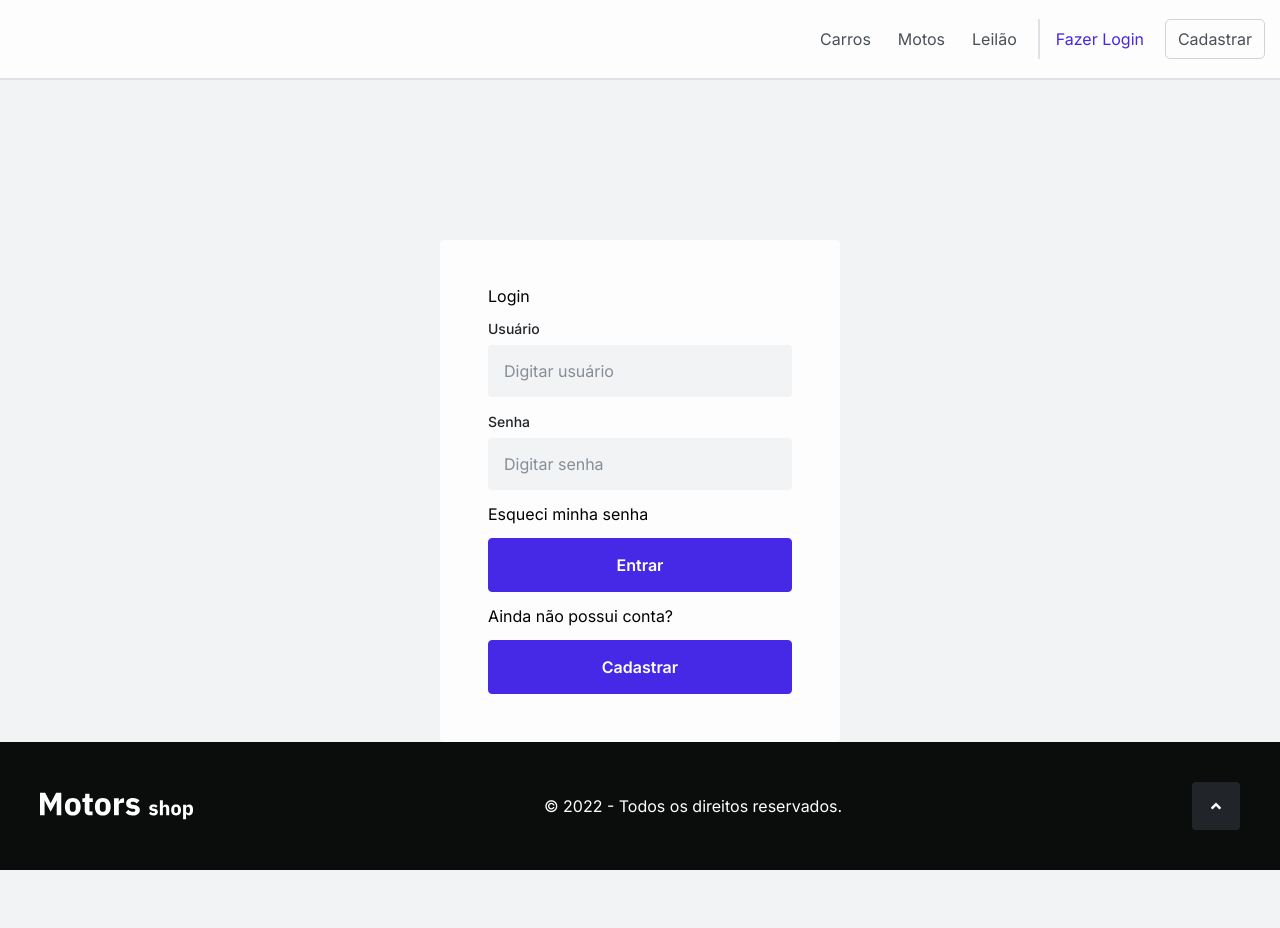
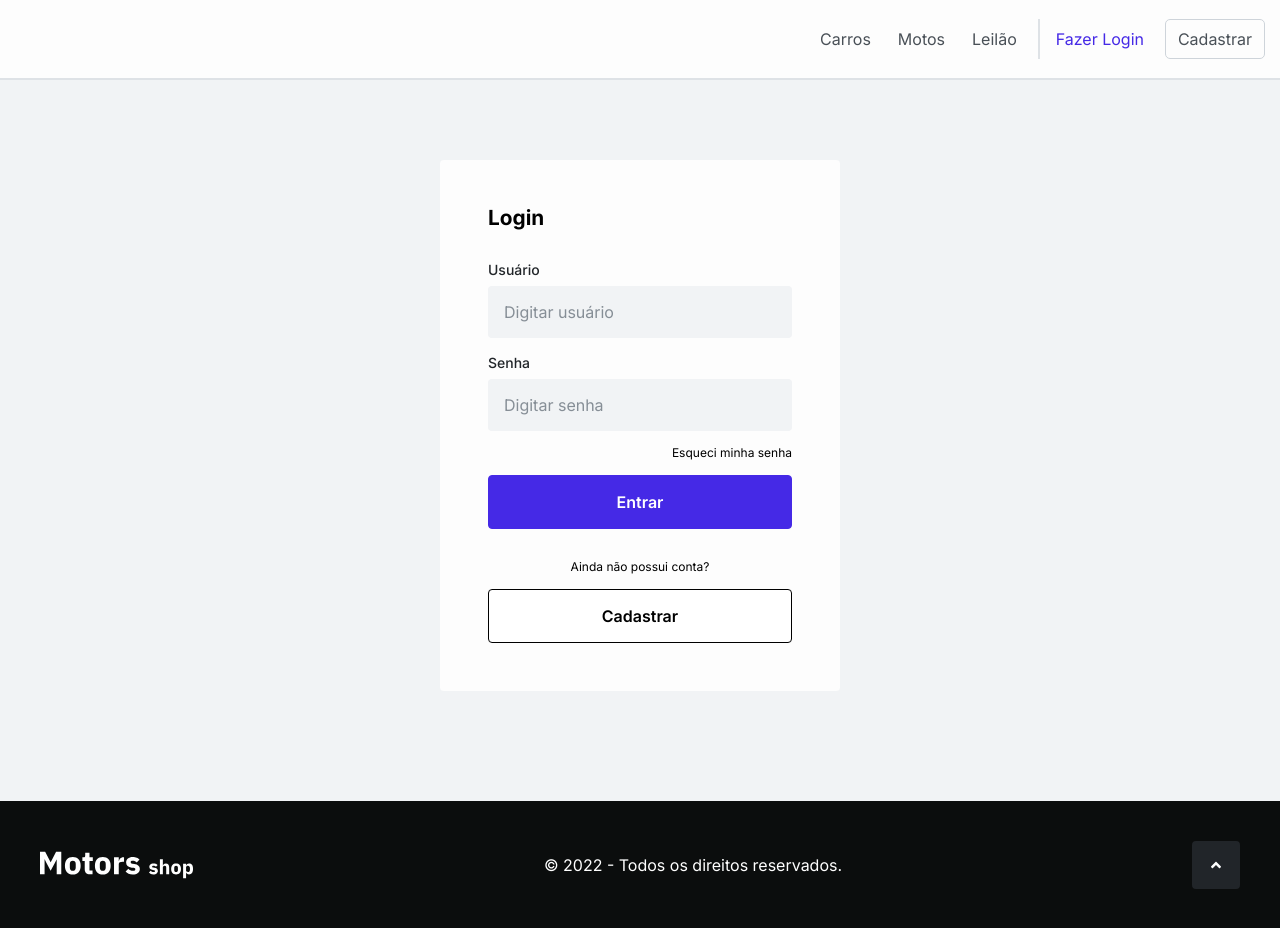
Before and after one commit to motor-shop/motor-shop_front-end, a React (Create React App) app: page /login in a window 1280 px wide. Before the commit the page ends 870 px from the top, so only its background shows below. Built offline with nearby package versions, Linux system fonts and the light colour scheme.

Commit message:
feat: login

```diff
--- a/src/pages/Login/index.tsx
+++ b/src/pages/Login/index.tsx
@@ -12,7 +12,7 @@ const Login = () => {
       <Header />
       <FormContainer>
         <form action="submit">
-          <label>Login</label>
+          <label className="titleForm">Login</label>
           <Input
             placeholder="Digitar usuário"
             label="Usuário"
@@ -29,8 +29,10 @@ const Login = () => {
           />
           <p>Esqueci minha senha</p>
           <Button type="submit">Entrar</Button>
-          <p>Ainda não possui conta?</p>
-          <Button type="submit">Cadastrar</Button>
+          <div className="newUser">
+            <p>Ainda não possui conta?</p>
+            <Button type="submit">Cadastrar</Button>
+          </div>
         </form>
       </FormContainer>
       <Footer />
--- a/src/pages/Login/styles.ts
+++ b/src/pages/Login/styles.ts
@@ -3,8 +3,8 @@ import styled from "styled-components";
 export const FormContainer = styled.form`
   display: flex;
   justify-content: center;
-  margin-top: 10rem;
-  /* margin-bottom: 12rem; */
+  margin-top: 5rem;
+  margin-bottom: 6.9rem;
 
   form {
     display: flex;
@@ -14,5 +14,29 @@ export const FormContainer = styled.form`
     padding: 3rem;
     width: 25rem;
     gap: 1rem;
+
+    .titleForm {
+      font-size: 1.3rem;
+      font-weight: bold;
+      margin-bottom: 1rem;
+    }
+  }
+
+  p {
+    text-align: end;
+    font-size: 12px;
+  }
+
+  .newUser {
+    margin-top: 1rem;
+    p {
+      text-align: center;
+      margin-bottom: 1rem;
+    }
+    button {
+      border-color: black;
+      background: white;
+      color: black;
+    }
   }
 `;
```
